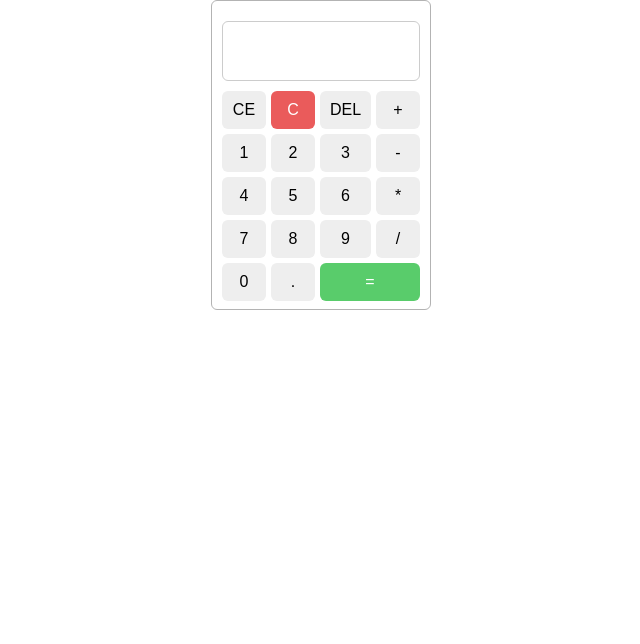
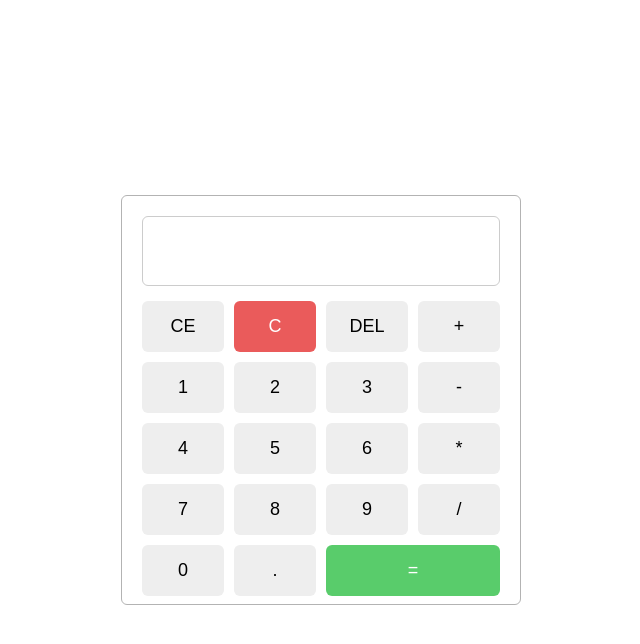
Before and after one commit to gabrieudev/calculator, a plain HTML site: page index.html in a window 1280 px wide. Shown: the whole page, without its empty margins (319-959 px from the left). Drawn offline with Linux system fonts and the light colour scheme.

Commit message:
style: center and increase size

```diff
--- a/styles/globals.css
+++ b/styles/globals.css
@@ -5,28 +5,28 @@
 }
 
 body,
-html,
-:root {
+html {
+  height: 100%;
+  display: flex;
+  justify-content: center;
+  align-items: center;
   background-color: white;
-  height: 100vh;
 }
 
 .calculator {
   border: 1px solid rgb(179, 179, 179);
   border-radius: 0.375rem;
-  width: 220px;
-  height: 310px;
+  width: 400px;
+  height: 410px;
   font-family: Arial, sans-serif;
-  margin: 0 auto;
-  padding: 10px;
+  padding: 20px;
 }
 
 .output {
   border: 1px solid #ccc;
   border-radius: 0.375rem;
-  height: 60px;
-  margin-bottom: 10px;
-  margin-top: 10px;
+  height: 70px;
+  margin-bottom: 15px;
   display: flex;
   flex-direction: column;
   align-items: flex-end;
@@ -36,34 +36,28 @@ html,
 }
 
 .previus__operation {
-  font-size: 14px;
+  font-size: 16px;
   color: gray;
   margin-bottom: 2px;
-  text-overflow: ellipsis;
 }
 
 .current__operation {
-  font-size: 20px;
-  text-overflow: ellipsis;
-}
-
-.result {
-  font-size: 20px;
+  font-size: 24px;
 }
 
 .buttons {
   display: grid;
   grid-template-columns: repeat(4, 1fr);
-  grid-gap: 5px;
+  grid-gap: 10px;
 }
 
 button {
   border: none;
   border-radius: 0.375rem;
-  padding: 10px;
+  padding: 15px;
   background-color: #eee;
   cursor: pointer;
-  font-size: 16px;
+  font-size: 18px;
 }
 
 button:hover {
```
